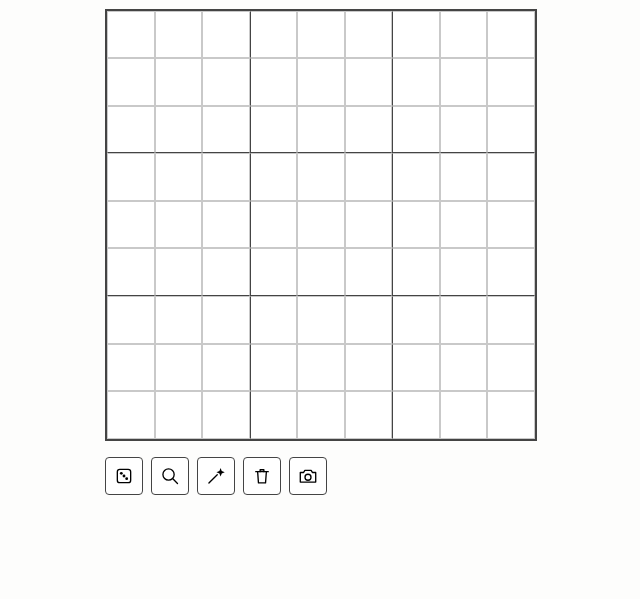
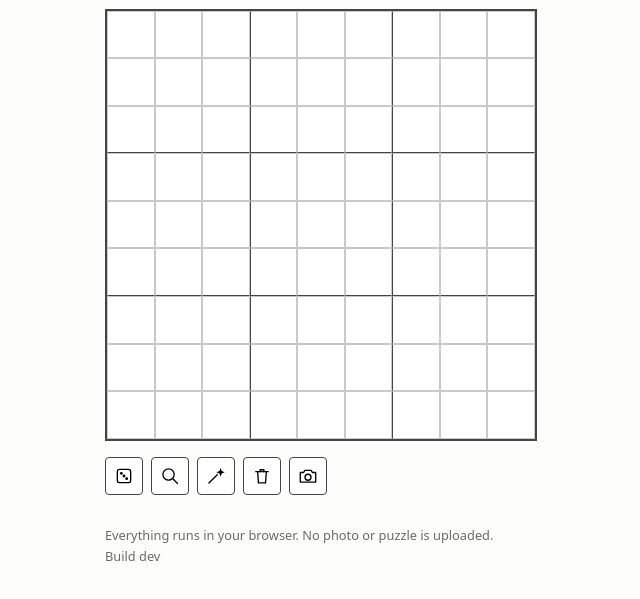
Before and after one commit to ccharon/website-sudoku, a plain HTML site: page index.html in a window 1280 px wide. Shown: the part 133-732 px from the top of the page, without its empty margins (215-855 px from the left). Drawn offline with Linux system fonts and the light colour scheme.

Commit message:
Fußzeile mit Bau-Kennung und Hinweis zur Verarbeitung
Unter den Schaltern steht in kleiner Schrift, dass alles im Browser läuft
und nichts hochgeladen wird, dazu die verkürzte Commit-Kennung. Der
Workflow setzt sie beim Bauen in das span mit der id build, ohne Bau steht
dort dev.

Schalter und Zellen bekommen touch-action: manipulation, damit ein schnell
wiederholtes Tippen die Seite nicht mehr zoomt. Wischen und Zwei-Finger-
Zoom bleiben.

```diff
--- a/index.html
+++ b/index.html
@@ -60,6 +60,10 @@
 				</svg>
 			</button>
 		</div>
+		<footer>
+			<p>Everything runs in your browser. No photo or puzzle is uploaded.</p>
+			<p>Build <span id="build">dev</span></p>
+		</footer>
 	</main>
 </body>
 </html>
--- a/style.css
+++ b/style.css
@@ -6,6 +6,7 @@
 	--conflict: #b00020;
 	--bg: #fdfdfc;
 	--panel: #f4f4f2;
+	--muted: #6b6b6b;
 	--unsure: #d98a00;
 }
 
@@ -44,6 +45,7 @@ h1 { font-size: 1.4rem; font-weight: 600; margin: 0 0 1rem; }
 	font-variant-numeric: tabular-nums;
 	color: var(--filled);
 	background: #fff;
+	touch-action: manipulation;
 }
 
 .cell.given { color: var(--given); font-weight: 600; background: var(--panel); }
@@ -73,6 +75,8 @@ h1 { font-size: 1.4rem; font-weight: 600; margin: 0 0 1rem; }
 	background: #fff;
 	font: inherit;
 	cursor: pointer;
+	/* Keeps a quick second tap from zooming the page. */
+	touch-action: manipulation;
 }
 
 /* The markup carries only the shapes, the drawing is set here. */
@@ -86,6 +90,15 @@ h1 { font-size: 1.4rem; font-weight: 600; margin: 0 0 1rem; }
 }
 
 .controls button svg .solid { fill: currentColor; stroke: none; }
+
+footer {
+	margin-top: 2rem;
+	font-size: 0.8rem;
+	line-height: 1.4;
+	color: var(--muted);
+}
+
+footer p { margin: 0.2rem 0; }
 
 .controls button:hover { background: var(--panel); }
 .controls button:disabled { opacity: 0.5; cursor: default; }
```
Also changed, not shown: .github/workflows/deploy.yml.
